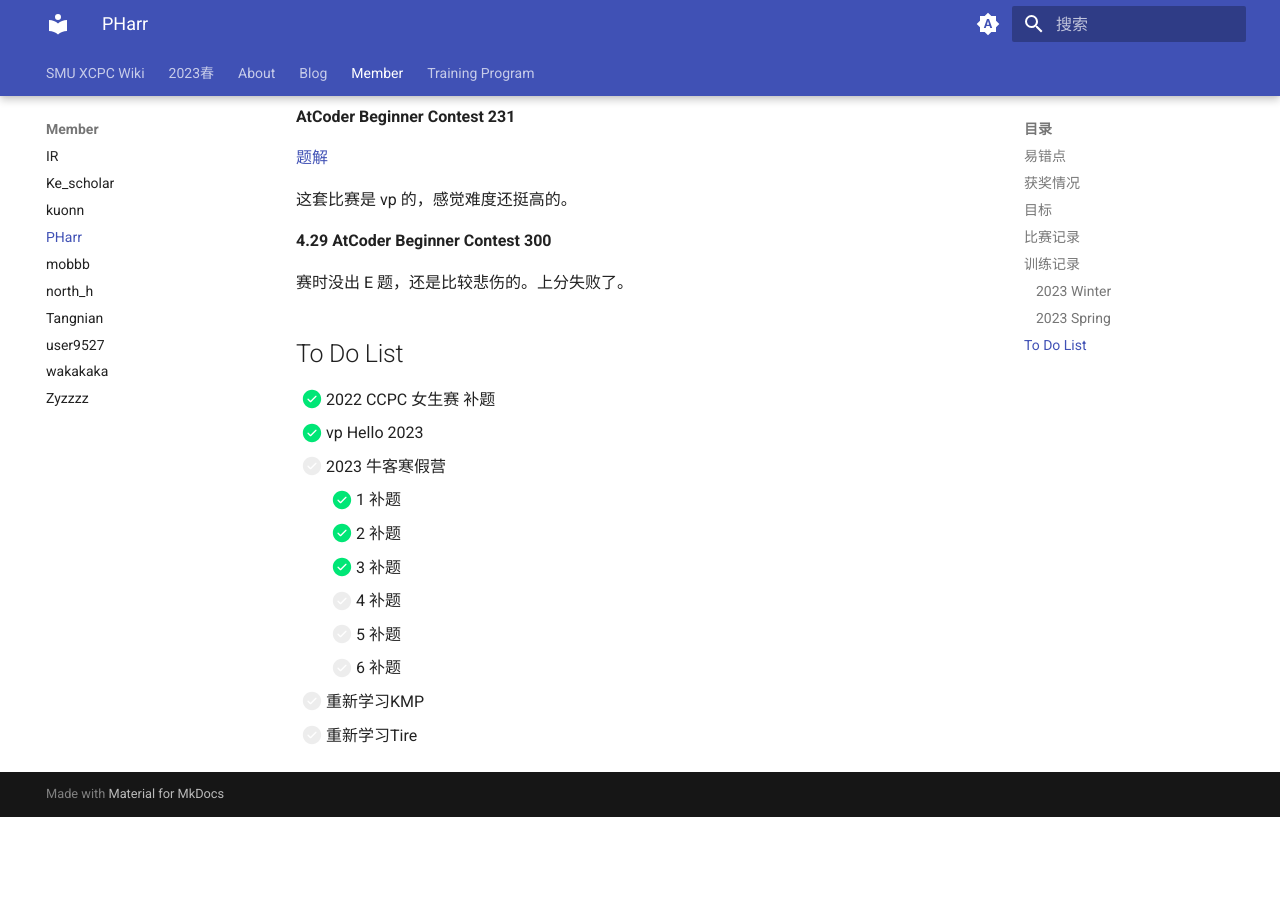
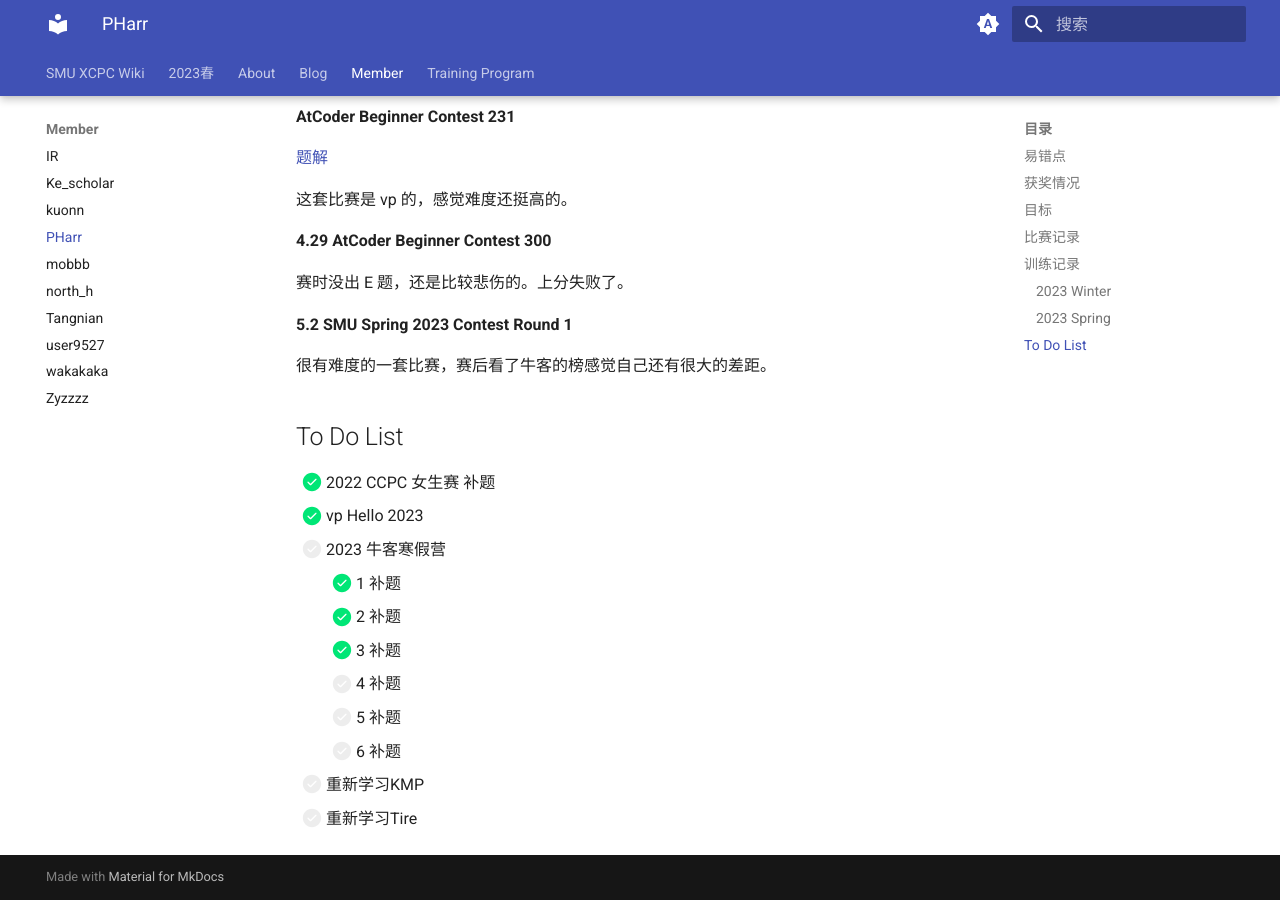
Before and after one commit to SMU-XCPC/wiki, an MkDocs documentation site: the page built from docs/Member/PHarr.md, in a window 1280 px wide and 900 px high, scrolled down 7899 px. Built offline with MkDocs 1.6.1 and Material for MkDocs 9.7.7, drawn with Linux system fonts in a browser that asks for light colours; before the commit the page ends 8716 px from its top, so only the background shows below that.

Commit message:
Update PHarr.md

```diff
--- a/docs/Member/PHarr.md
+++ b/docs/Member/PHarr.md
@@ -324,7 +324,11 @@
 
 赛时没出 E 题，还是比较悲伤的。上分失败了。
 
+**5.2 SMU Spring 2023 Contest Round 1**
 
+
+
+很有难度的一套比赛，赛后看了牛客的榜感觉自己还有很大的差距。
 
 ## To Do List
 
```
